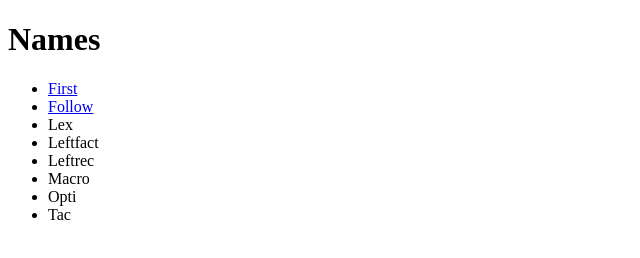
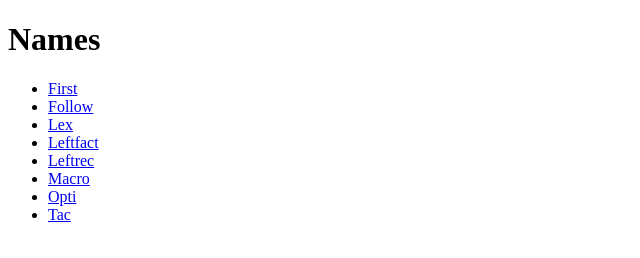
Before and after one commit to tsecrj/Alliance, a plain HTML site: page index.html in a window 1280 px wide. Shown: the whole page, without its empty margins (0-640 px from the left). Drawn offline with Linux system fonts and the light colour scheme.

Commit message:
Add files via upload

```diff
--- a/index.html
+++ b/index.html
@@ -11,12 +11,12 @@
     <ul>
         <li><a href="/Alliance/First.html">First</a></li>
         <li><a href="/Alliance/Follow.html">Follow</a></li>
-        <li>Lex</li>
-        <li>Leftfact</li>
-        <li>Leftrec</li>
-        <li>Macro</li>
-        <li>Opti</li>
-        <li>Tac</li>
+        <li><a href="/Alliance/Lex.html">Lex</a></li>
+        <li><a href="/Alliance/Leftfact.html">Leftfact</a></li>
+        <li><a href="/Alliance/Leftrec.html">Leftrec</a></li>
+        <li><a href="/Alliance/Macro.html">Macro</a></li>
+        <li><a href="/Alliance/Opti.html">Opti</a></li>
+        <li><a href="/Alliance/Tac.html">Tac</a></li>
     </ul>
 </body>
 </html>
```
